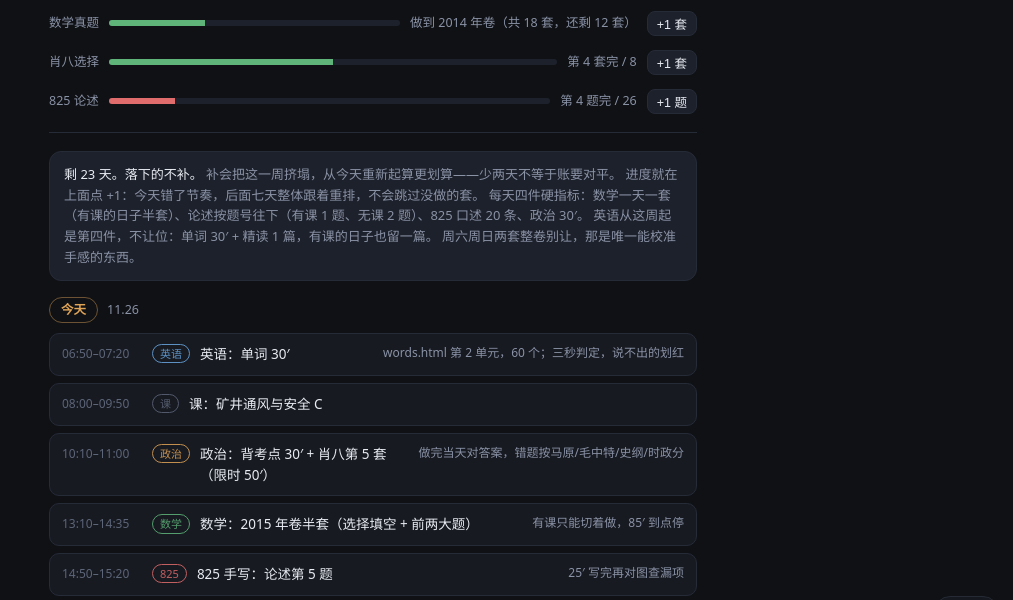
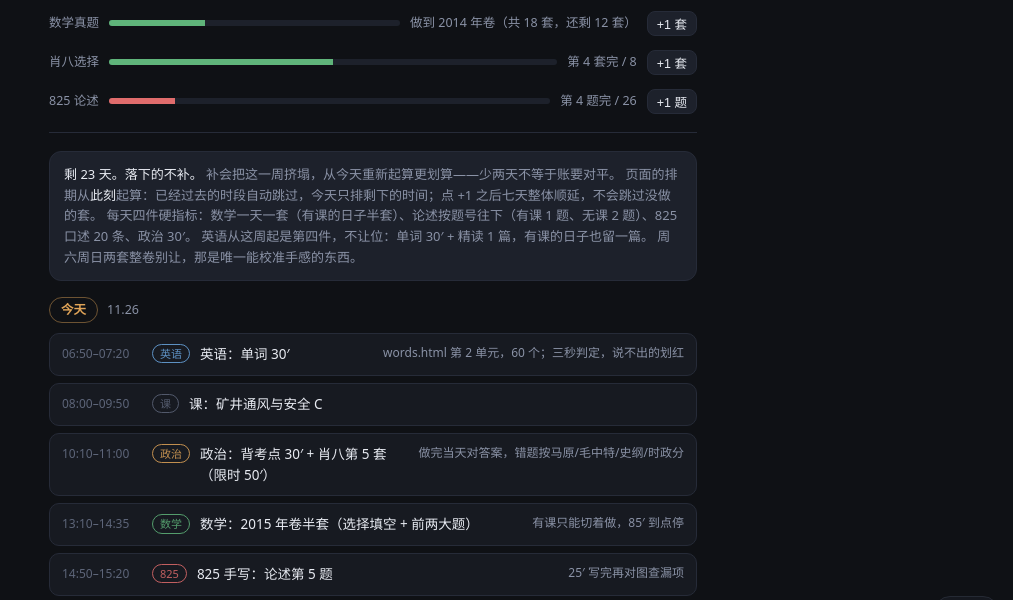
Before and after one commit to Snowwalk-coalzero/kaoyan, a plain HTML site: page week.html in a window 1280 px wide. Shown: the part 158-758 px from the top of the page, without its empty margins (267-1280 px from the left). Drawn offline with Linux system fonts and the light colour scheme.

Commit message:
week: today starts from now, seven days roll with progress

```diff
--- a/week.html
+++ b/week.html
@@ -154,7 +154,7 @@
   <div class="hint">
     <b id="hintDays">剩 24 天。落下的不补。</b>
     补会把这一周挤塌，从今天重新起算更划算——少两天不等于账要对平。
-    进度就在上面点 +1：今天错了节奏，后面七天整体跟着重排，不会跳过没做的套。
+    页面的排期从<b>此刻</b>起算：已经过去的时段自动跳过，今天只排剩下的时间；点 +1 之后七天整体顺延，不会跳过没做的套。
     每天四件硬指标：数学一天一套（有课的日子半套）、论述按题号往下（有课 1 题、无课 2 题）、825 口述 20 条、政治 30′。
     英语从这周起是第四件，不让位：单词 30′ + 精读 1 篇，有课的日子也留一篇。
     周六周日两套整卷别让，那是唯一能校准手感的东西。
```
